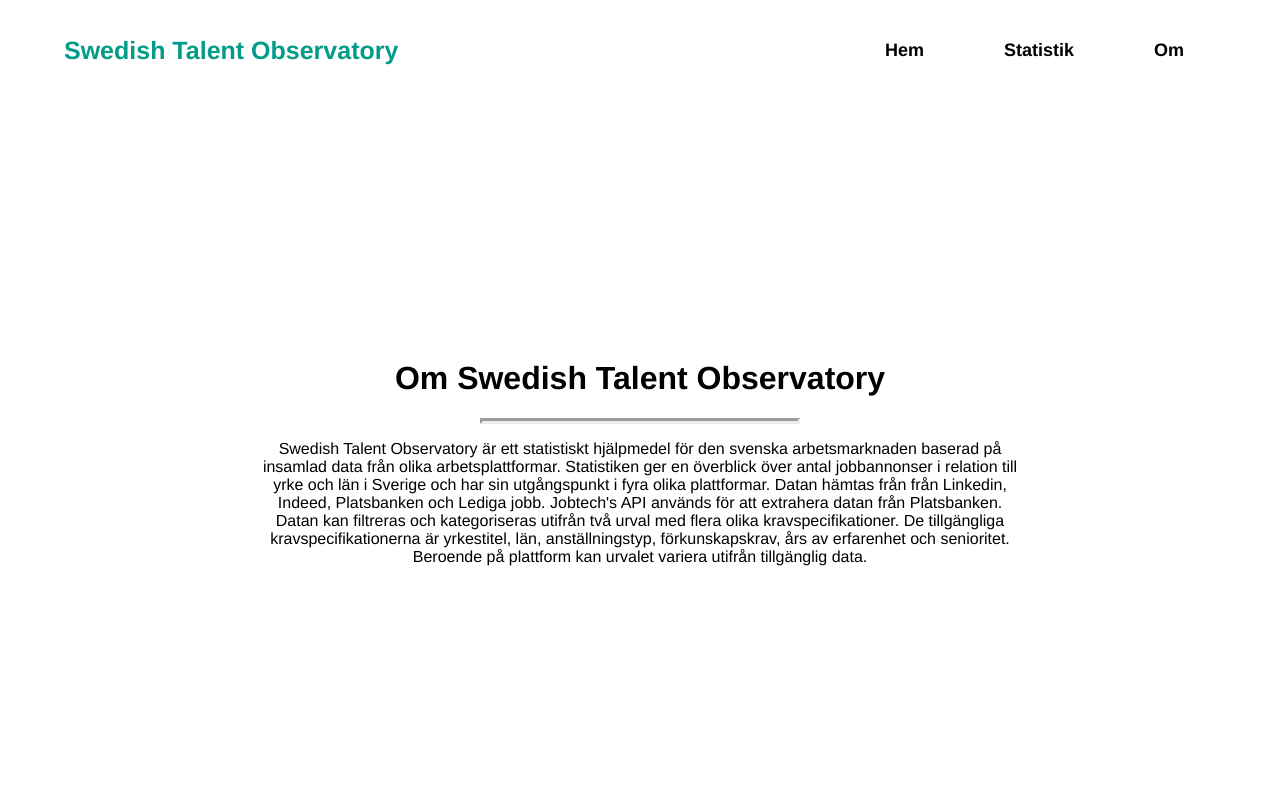
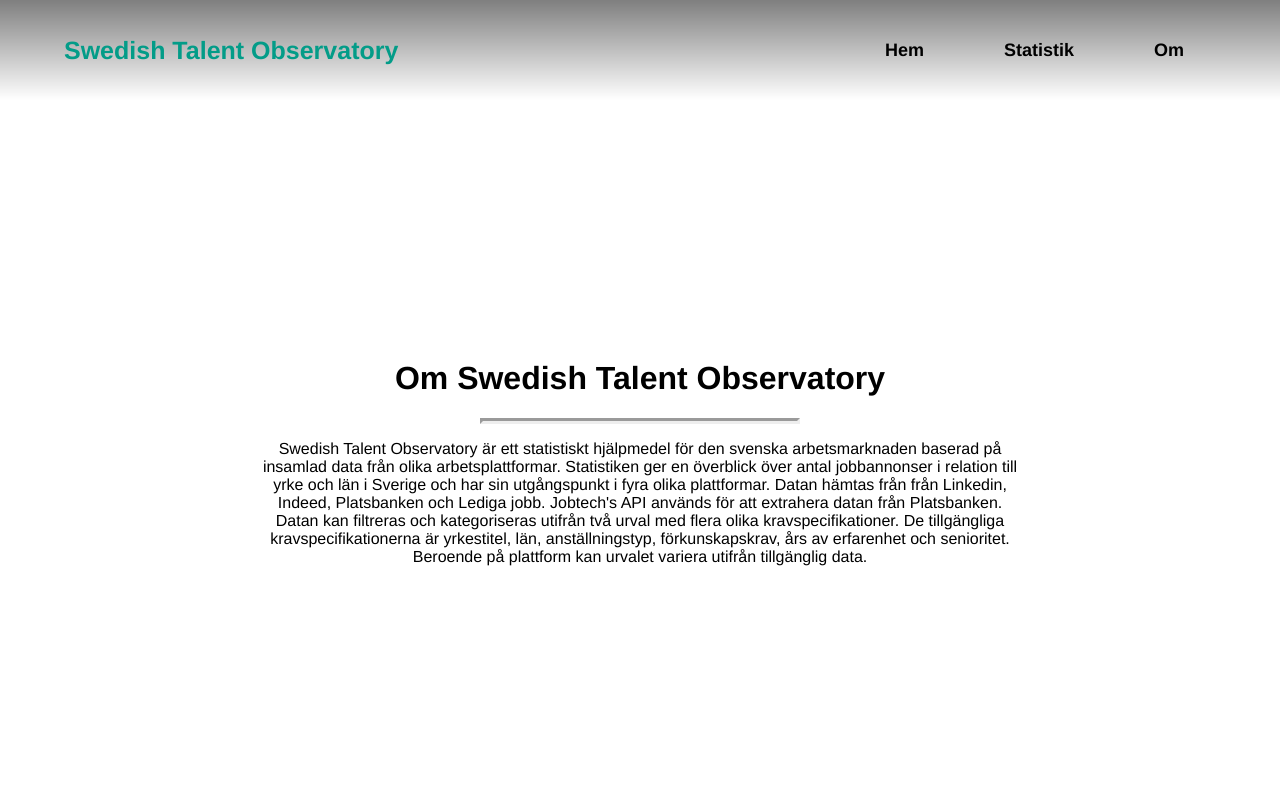
Before and after one commit to DiaHassan/II1305-Team-Echo, a React (Create React App) app in the folder Project/dashboard/: page /about in a window 1280 px wide. Shown: the top 800 px of the page. Built offline with nearby package versions, Linux system fonts and the light colour scheme.

Commit message:
Update style.css

```diff
--- a/Project/dashboard/src/style.css
+++ b/Project/dashboard/src/style.css
@@ -48,6 +48,7 @@ nav {
     color: var(--color-green);
     font-weight: bold;
     font-size: 25px;
+    background-image: linear-gradient(rgba(0, 0, 0, 0.50), transparent);
     height: 100px;
     transition: height 0.3s ease-in-out;
 }
@@ -271,9 +272,9 @@ nav>ul>li>a {
 
   /* nav for home */
 
-  .front-wrap>nav {
+  /* .front-wrap>nav {
     background-image: linear-gradient(rgba(0, 0, 0, 0.50), transparent);
-  }
+  } */
 
   .front-wrap>nav>div,
   .front-wrap>nav>ul>li>a {
```
